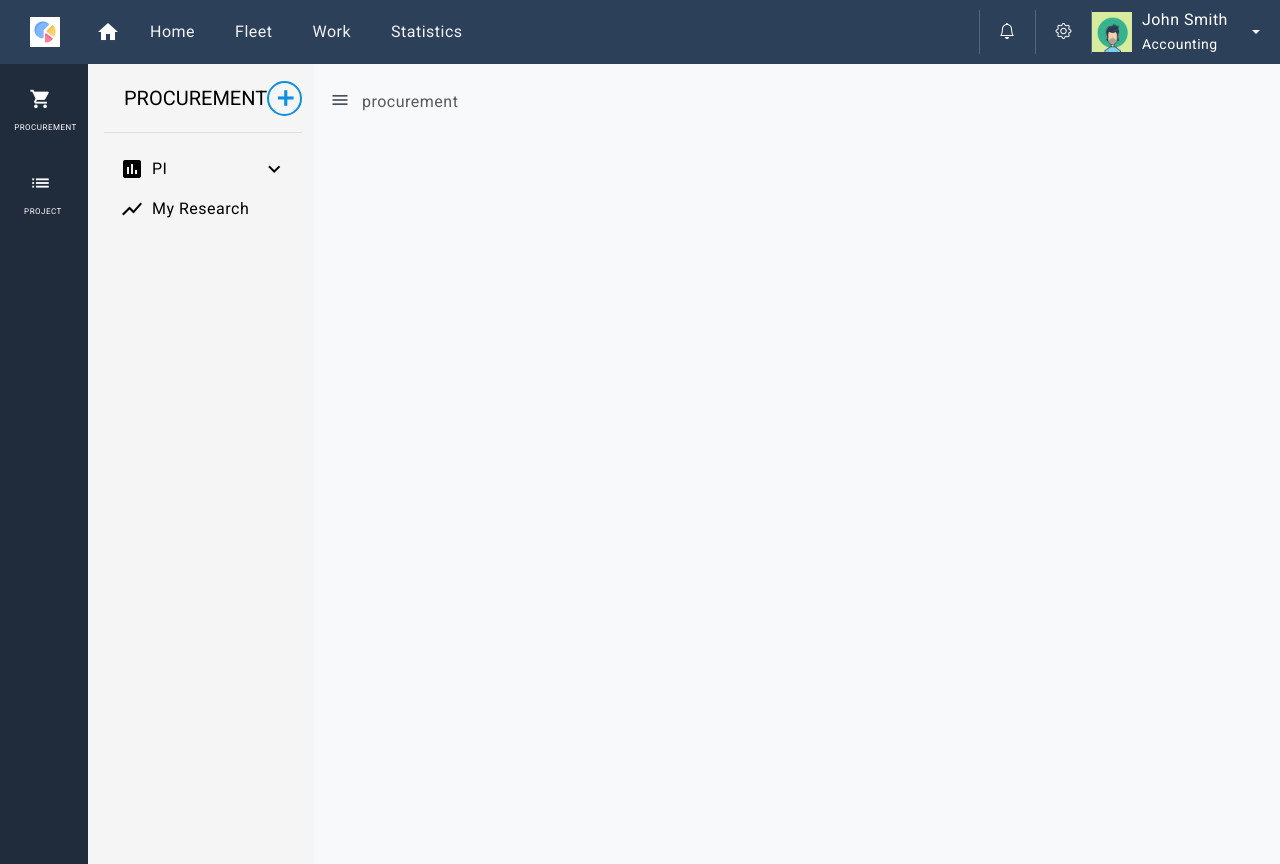
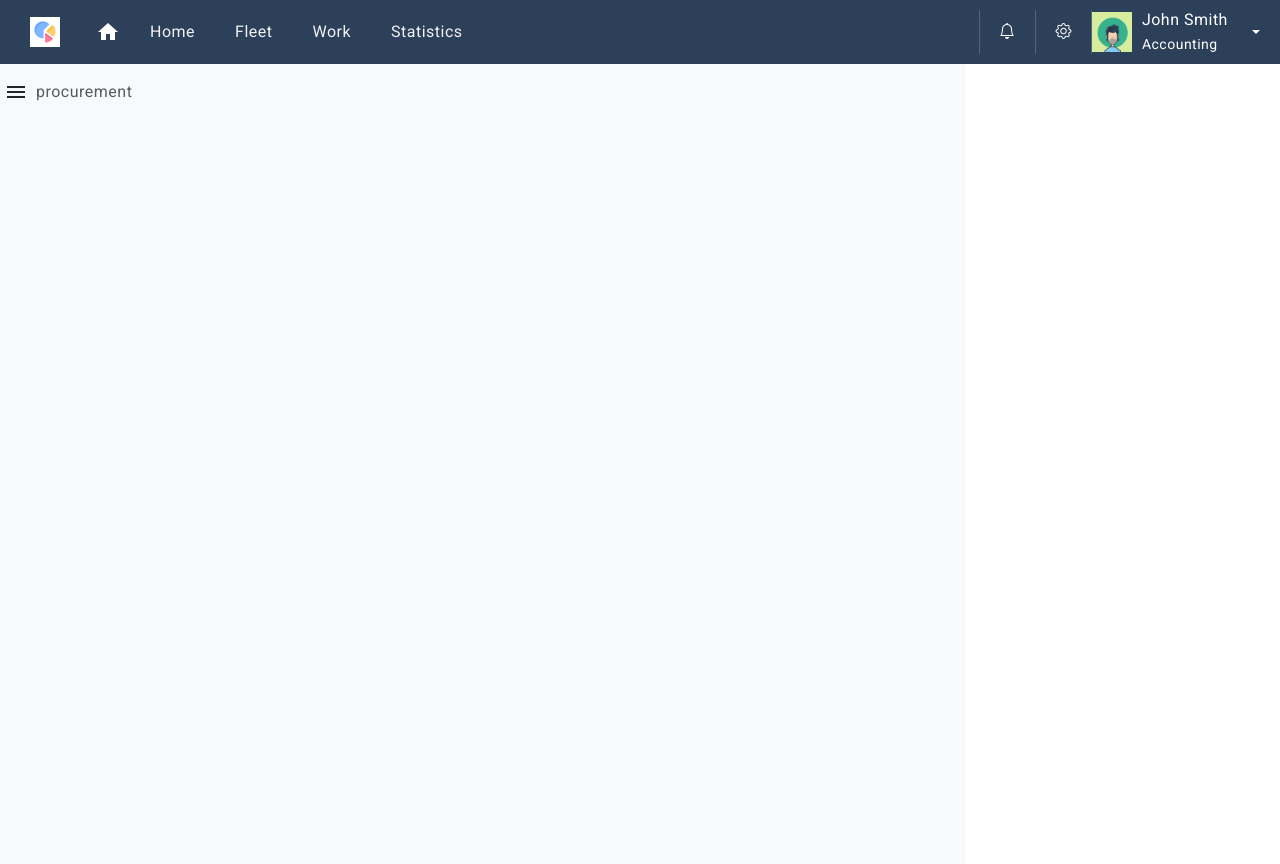
Before and after one commit to Jerald13/angular-admin-UI, an Angular app: page /procurement in a window 1280 px wide. Built offline with nearby package versions, Linux system fonts and the light colour scheme.

Commit message:
feature: clickable show and hide sidebar

```diff
--- a/src/app/app.routes.ts
+++ b/src/app/app.routes.ts
@@ -29,5 +29,5 @@ export const routes: Routes = [
     ],
   },
 
-  { path: '**', component: DashboardComponent },
+  { path: '**', component: ProcurementComponent },
 ];
--- a/src/app/breadcrumb/breadcrumb.component.html
+++ b/src/app/breadcrumb/breadcrumb.component.html
@@ -1,15 +1,7 @@
-<nav aria-label="breadcrumb" class="breadcrumb-nav d-flex align-items-center">
-    <!-- Icon for the breadcrumb -->
-    <mat-icon class="breadcrumb-icon me-2">menu</mat-icon> <!-- Replace 'menu' with desired icon name -->
-
 <!-- Breadcrumb List -->
 <ol class="breadcrumb mb-0">
-      <li
-        *ngFor="let breadcrumb of breadcrumbs; let last = last"
-        class="breadcrumb-item"
-        [ngClass]="{ 'active': last }"
-        [attr.aria-current]="last ? 'page' : null"
-      >
+    <li *ngFor="let breadcrumb of breadcrumbs; let last = last" class="breadcrumb-item" [ngClass]="{ 'active': last }"
+        [attr.aria-current]="last ? 'page' : null">
         <ng-container *ngIf="!last; else lastBreadcrumb">
             <a [routerLink]="breadcrumb.url" class="text-decoration-none">{{ breadcrumb.label }}</a>
         </ng-container>
@@ -18,4 +10,3 @@
         </ng-template>
     </li>
 </ol>
-  </nav>
--- a/src/app/procurement/procurement.component.html
+++ b/src/app/procurement/procurement.component.html
@@ -1,7 +1,7 @@
-<!-- Sidebar and Content -->
 <div class="row no-gutters">
     <!-- Sidebar -->
-    <div class="col-md-3 d-flex sidebar bg-dark" style="color: black;">
+    <div class="col-md-3 d-flex sidebar bg-dark" [ngClass]="{ 'd-none': !isSidebarVisibleOnMobile }"
+        style="color: black;">
         <!-- Icon Column -->
         <div class="icon-column d-flex flex-column align-items-center bg-secondary p-2">
             <!-- First Navigation Item -->
@@ -16,26 +16,26 @@
             </a>
         </div>
 
-
         <!-- Navigation Column -->
         <div class="nav-column flex-grow-1 p-3">
             <!-- Title and Plus Icon -->
             <div class="d-flex justify-content-between align-items-center mb-3">
-                <h5 class="mb-0" style="color: black;font-size:20px;padding-left: 20px;">PROCUREMENT</h5>
+                <h5 class="mb-0" style="color: black; font-size: 20px; padding-left: 20px;">PROCUREMENT</h5>
                 <button class="btn btn-sm rounded-circle d-flex align-items-center justify-content-center"
                     style="border: 2px solid #0b8fe2; color: #0b8fe2; background-color: transparent; width: 35px; height: 35px; padding: 0;">
                     <mat-icon fontIcon="add" style="font-size: 25px; font-weight: bold; color: #0b8fe2;"></mat-icon>
                 </button>
             </div>
 
-            <hr style="color: #00000056;">
+            <hr style="color: #00000056;" />
 
             <ul class="nav flex-column">
                 <li class="nav-item">
                     <!-- PI Dropdown Toggle -->
                     <a class="nav-link d-flex align-items-center" style="color: black;" data-bs-toggle="collapse"
                         href="#piDropdown" role="button" aria-expanded="false" aria-controls="piDropdown">
-                        <mat-icon fontIcon="insert_chart" class="me-2"></mat-icon> <!-- Material icon for chart -->
+                        <mat-icon fontIcon="insert_chart" class="me-2"></mat-icon>
+                        <!-- Material icon for chart -->
                         PI
                         <mat-icon class="ms-auto dropdown-arrow" fontIcon="expand_more"></mat-icon>
                         <!-- Dropdown arrow icon -->
@@ -63,13 +63,16 @@
                 </li>
             </ul>
         </div>
-
     </div>
 
     <!-- Main Content -->
     <div class="col-md-9 content p-3">
-        <app-breadcrumb></app-breadcrumb>
+        <nav aria-label="breadcrumb" class="breadcrumb-nav d-flex align-items-center">
+            <!-- Menu Icon for Toggling Sidebar -->
+            <mat-icon class="breadcrumb-icon me-2" (click)="toggleSidebar()">menu</mat-icon>
+            <app-breadcrumb></app-breadcrumb>
+        </nav>
+
         <router-outlet></router-outlet>
-
     </div>
 </div>
--- a/src/app/procurement/procurement.component.scss
+++ b/src/app/procurement/procurement.component.scss
@@ -6,10 +6,9 @@
   padding: 0;
 }
 
-/* Styling the icon column */
 .icon-column {
   background-color: #202c3c !important;
-  width: 100px; /* Adjust width as needed */
+  width: 100px;
   padding-top: 20px;
   padding-bottom: 20px;
   padding-left: 25px !important;
@@ -21,10 +20,9 @@
 }
 
 .nav-column .nav > .nav-item > .nav {
-  margin-left: 10px; /* Adjust indent as needed */
+  margin-left: 10px;
 }
 
-/* Optional: Styling the main content */
 .content {
   background-color: #f8f9fa;
   min-height: 100vh;
@@ -36,16 +34,18 @@
 }
 
 .icon-column .mat-icon {
-  font-size: 22px; /* Adjust icon size */
-  margin-bottom: 5px; /* Spacing between icon and text */
+  font-size: 22px;
+  margin-bottom: 5px;
 }
 
-/* Initial state for the dropdown arrow */
 .dropdown-arrow {
-  transition: transform 0.3s ease; /* Smooth transition for rotation */
+  transition: transform 0.3s ease;
 }
 
-/* Rotate the arrow when the dropdown is expanded */
 .collapse.show + a .dropdown-arrow {
-  transform: rotate(180deg); /* Rotate 180 degrees to point up */
+  transform: rotate(180deg);
 }
+
+/* Media Queries for Mobile */
+@media (max-width: 768px) {
+}
--- a/src/app/procurement/procurement.component.ts
+++ b/src/app/procurement/procurement.component.ts
@@ -2,7 +2,7 @@ import { Component } from '@angular/core';
 import { RouterModule } from '@angular/router';
 import { BreadcrumbComponent } from '../breadcrumb/breadcrumb.component';
 import { MatIconModule } from '@angular/material/icon';
-import { CommonModule } from '@angular/common';  // Import CommonModule
+import { CommonModule } from '@angular/common'; // Import CommonModule
 
 @Component({
   selector: 'app-procurement',
@@ -12,9 +12,8 @@ import { CommonModule } from '@angular/common';  // Import CommonModule
   styleUrls: ['./procurement.component.scss'], // Corrected key name from 'styleUrl' to 'styleUrls'
 })
 export class ProcurementComponent {
-  isSidebarVisible: boolean = true; // Initialize sidebar visibility state
-
-  toggleSidebar() {
-    this.isSidebarVisible = !this.isSidebarVisible; // Toggle sidebar visibility
+  isSidebarVisibleOnMobile: boolean = false; // Control sidebar visibility on mobile
+  toggleSidebar(): void {
+    this.isSidebarVisibleOnMobile = !this.isSidebarVisibleOnMobile; // Toggle sidebar visibility on mobile
   }
 }
```
Lines whose indentation alone changed are shown as unchanged.
